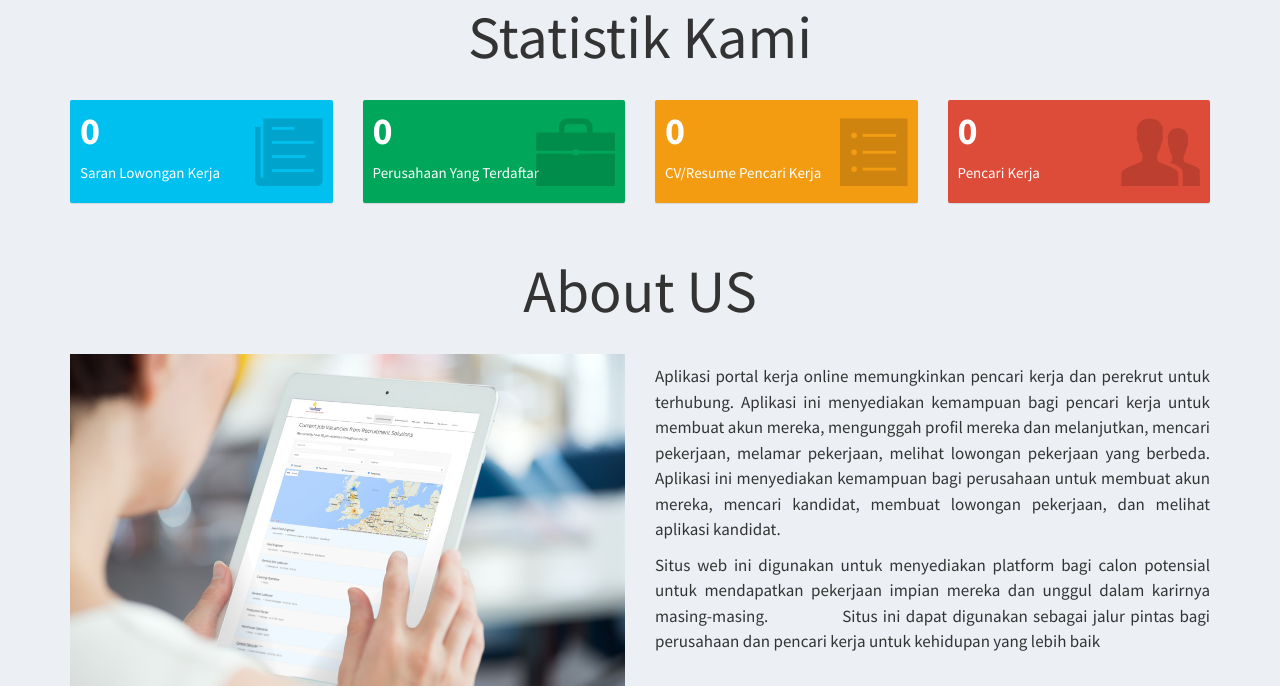
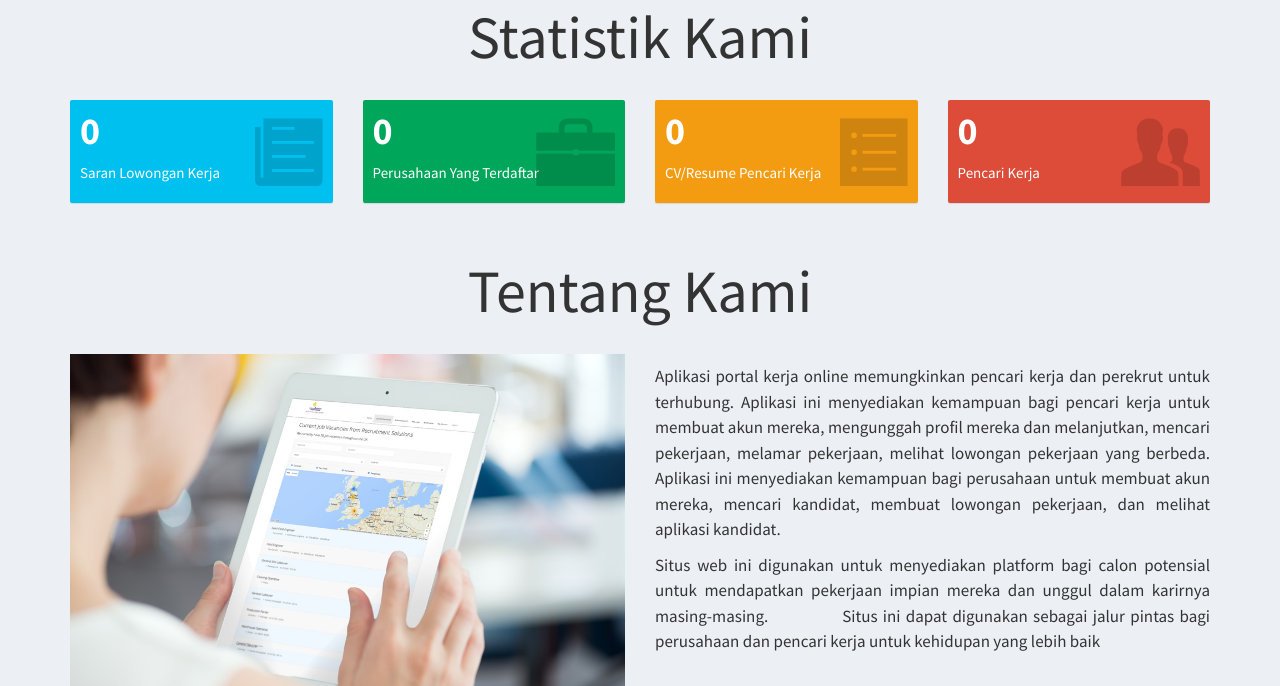
Before and after one commit to sarahsyifa/projeklowongankerja, a PHP site: page /index.php in a window 1280 px wide. Shown: the part 1638-2324 px from the top of the page. Run offline with PHP 8.4, Linux system fonts and the light colour scheme; data that the repository does not hold is empty; some libraries are stand-ins or nearby versions.

Commit message:
index.php

```diff
--- a/index.php
+++ b/index.php
@@ -337,7 +337,7 @@
       <div class="container">
         <div class="row">
           <div class="col-md-12 text-center latest-job margin-bottom-20">
-            <h1>About US</h1>
+            <h1>Tentang Kami</h1>
           </div>
         </div>
         <div class="row">
```
